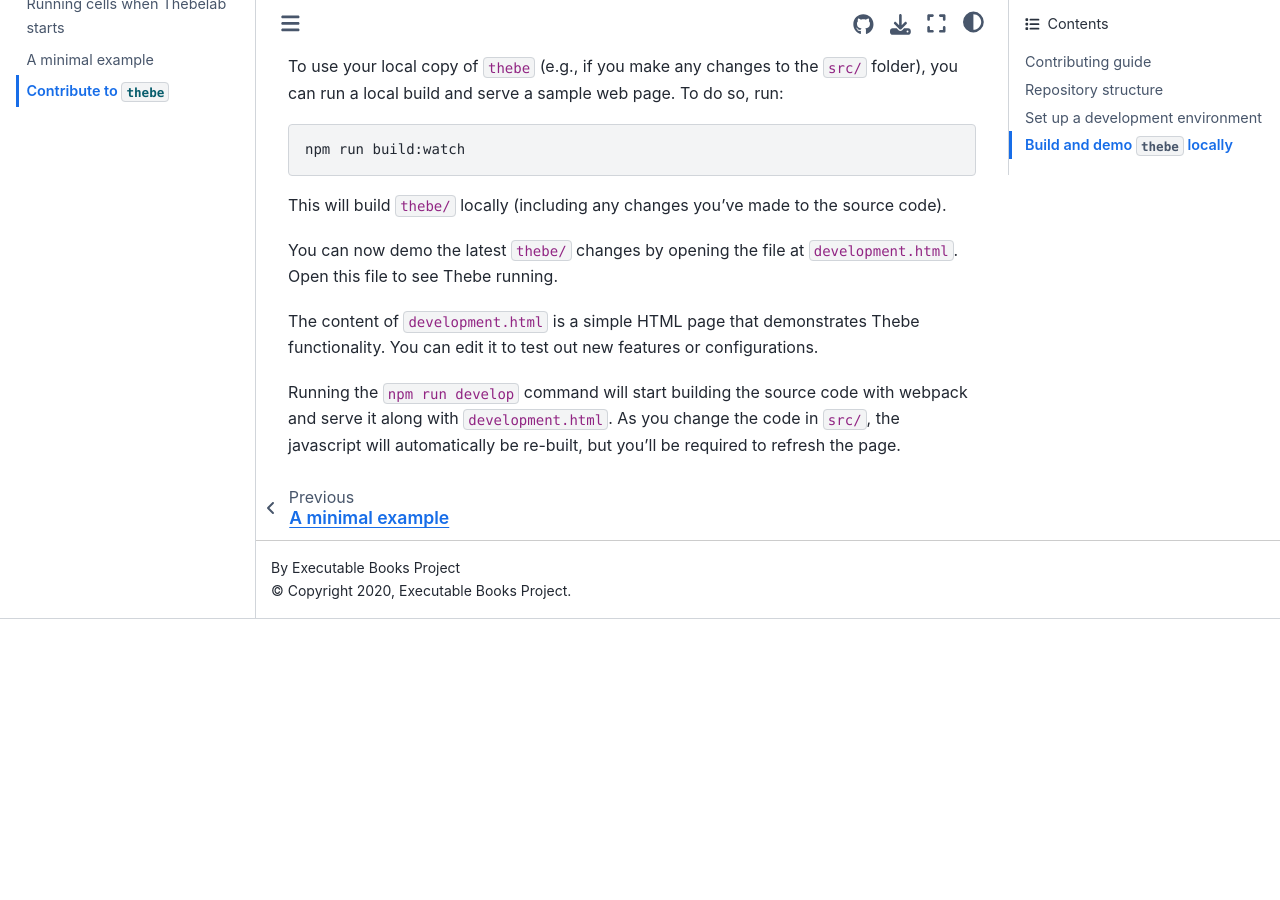
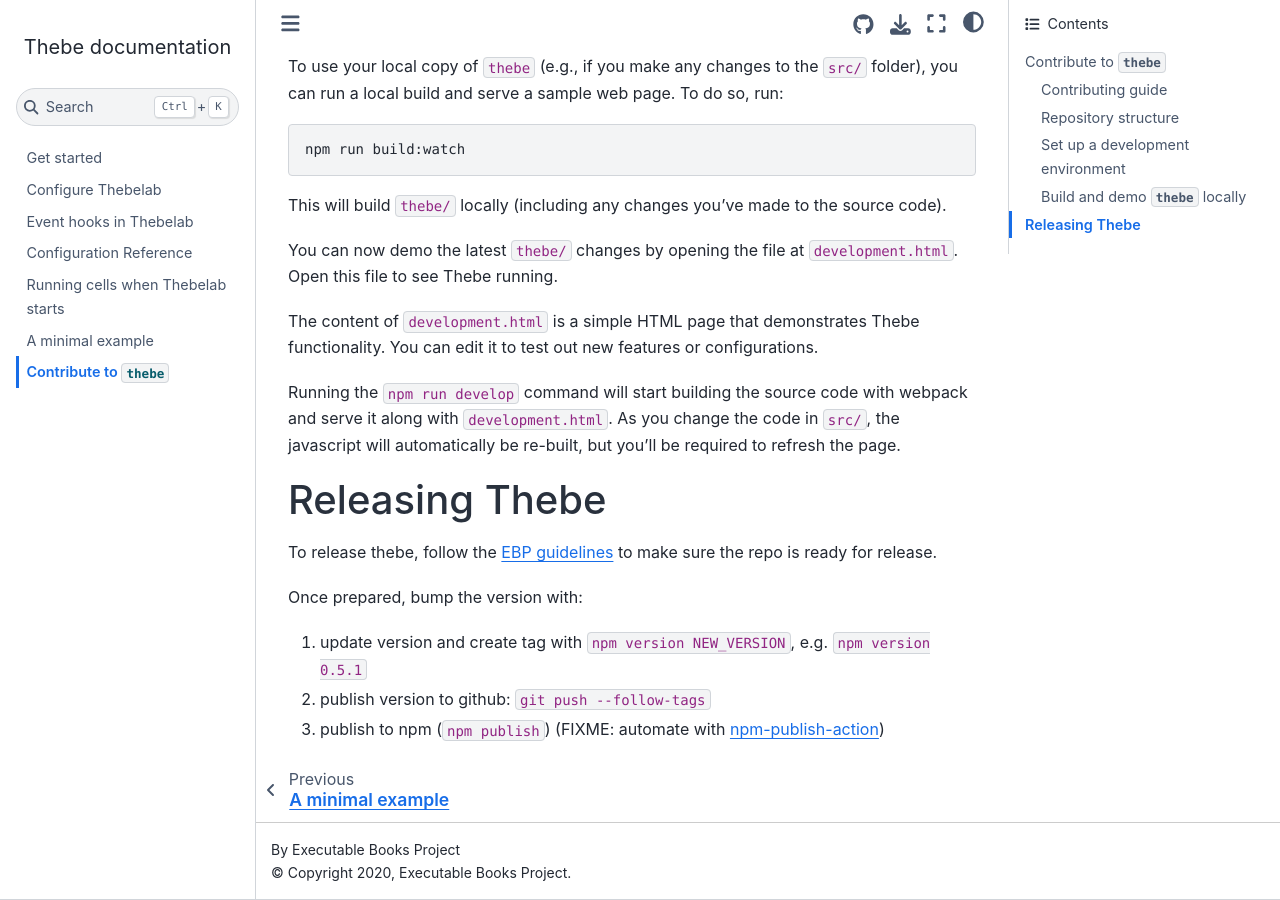
Before and after one commit to jupyter-book/thebe, a Sphinx documentation site: the page built from docs/contribute.md, in a window 1280 px wide and 900 px high, scrolled down 1377 px. Built offline with Sphinx 7.4.7 and the Sphinx Book theme 1.1.4, drawn with Linux system fonts in a browser that asks for light colours; before the commit the page ends 1996 px from its top, so only the background shows below that.

Commit message:
[DOC] add release steps

```diff
--- a/docs/contribute.md
+++ b/docs/contribute.md
@@ -58,3 +58,13 @@
 As you change the code in `src/`,
 the javascript will automatically be re-built,
 but you'll be required to refresh the page.
+
+# Releasing Thebe
+
+To release thebe, follow the [EBP guidelines](https://executablebooks.org/en/latest/contributing.html#releases-and-change-logs) to make sure the repo is ready for release.
+
+Once prepared, bump the version with:
+
+1. update version and create tag with `npm version NEW_VERSION`, e.g. `npm version 0.5.1`
+2. publish version to github: `git push --follow-tags`
+3. publish to npm (`npm publish`) (FIXME: automate with [npm-publish-action](https://github.com/pascalgn/npm-publish-action))
```
